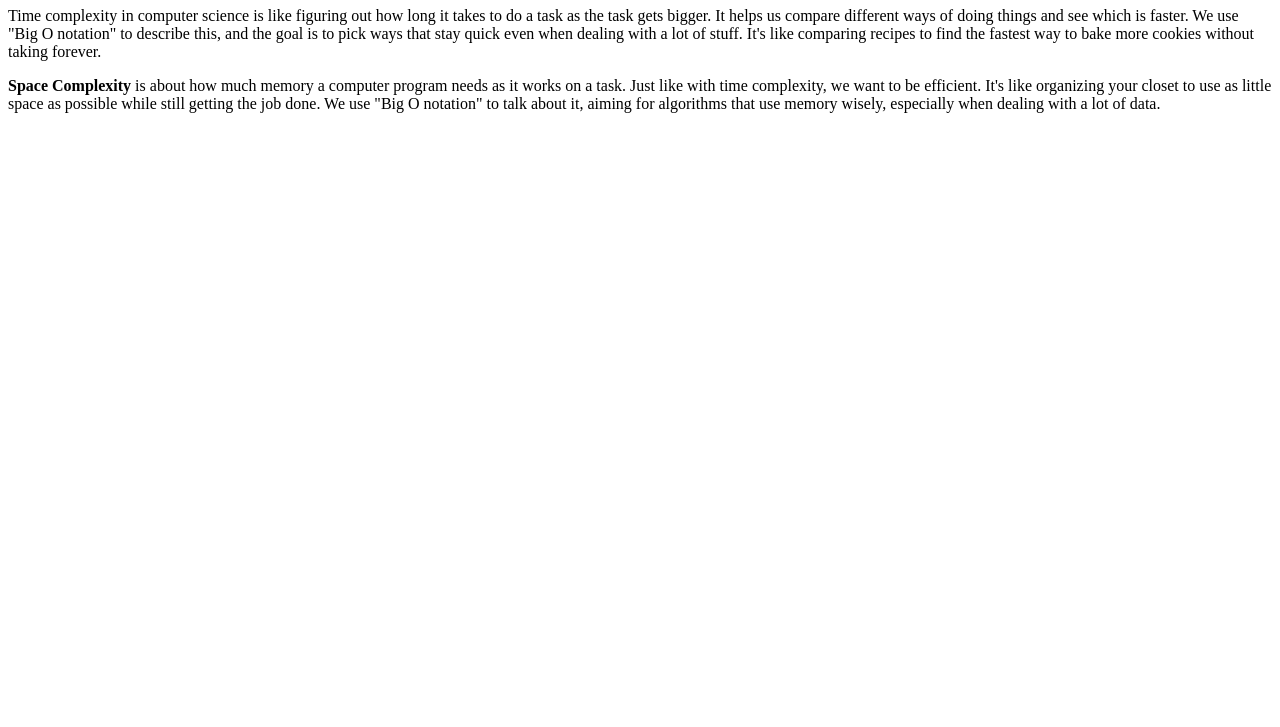
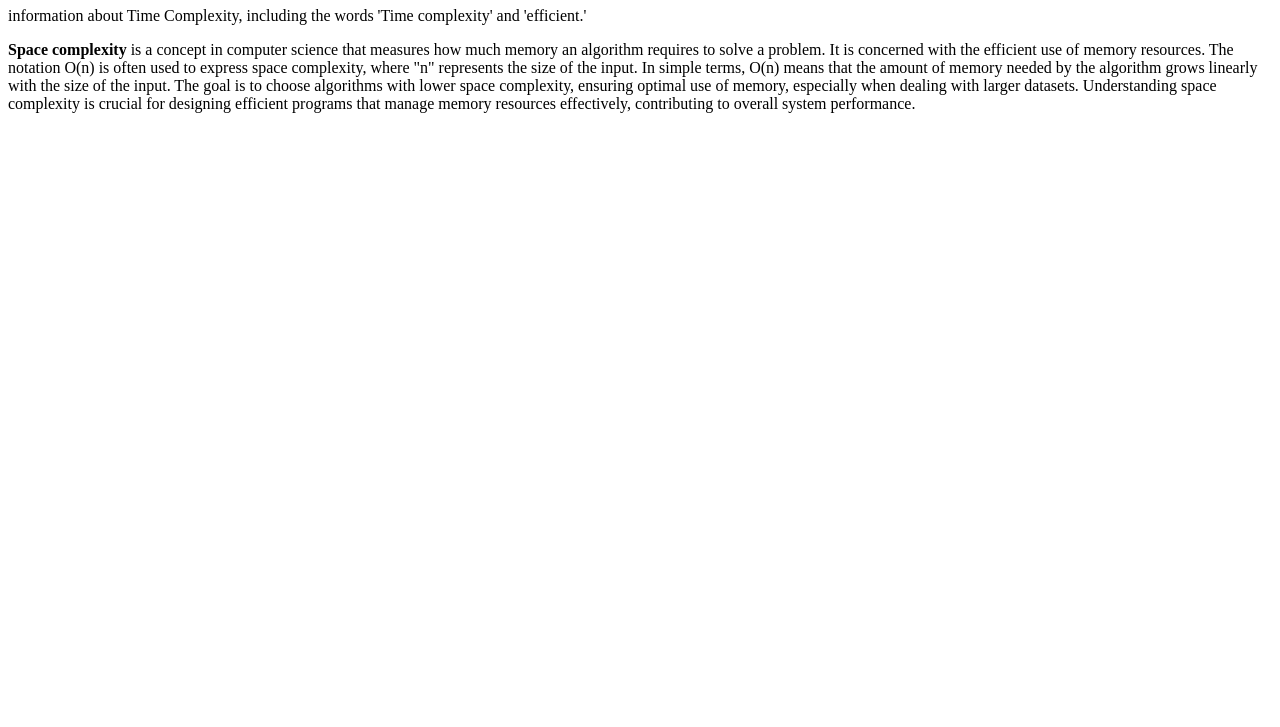
Before and after one commit to acciojob/time-and-space-complexity-anishasan745, a website: page main.html in a window 1280 px wide. Shown: the part 73-800 px from the top of the page. Drawn offline with Linux system fonts and the light colour scheme.

Commit message:
created a submission

```diff
--- a/main.html
+++ b/main.html
@@ -9,8 +9,8 @@
 <body>
 	<!-- the entire body must be written by student -->
 	<h1>Note on Time and Space Complexity</h1>
-	<p>Time complexity in computer science is like figuring out how long it takes to do a task as the task gets bigger. It helps us compare different ways of doing things and see which is faster. We use "Big O notation" to describe this, and the goal is to pick ways that stay quick even when dealing with a lot of stuff. It's like comparing recipes to find the fastest way to bake more cookies without taking forever.</p>
-	<p><b>Space Complexity</b> is about how much memory a computer program needs as it works on a task. Just like with time complexity, we want to be efficient. It's like organizing your closet to use as little space as possible while still getting the job done. We use "Big O notation" to talk about it, aiming for algorithms that use memory wisely, especially when dealing with a lot of data.</p>
+	<p>information about Time Complexity, including the words 'Time complexity' and 'efficient.'</p>
+	<p><b>Space complexity</b> is a concept in computer science that measures how much memory an algorithm requires to solve a problem. It is concerned with the efficient use of memory resources. The notation O(n) is often used to express space complexity, where "n" represents the size of the input. In simple terms, O(n) means that the amount of memory needed by the algorithm grows linearly with the size of the input. The goal is to choose algorithms with lower space complexity, ensuring optimal use of memory, especially when dealing with larger datasets. Understanding space complexity is crucial for designing efficient programs that manage memory resources effectively, contributing to overall system performance.</p>
     <script type="text/javascript" src="./script.js">
 </script>
 
```
